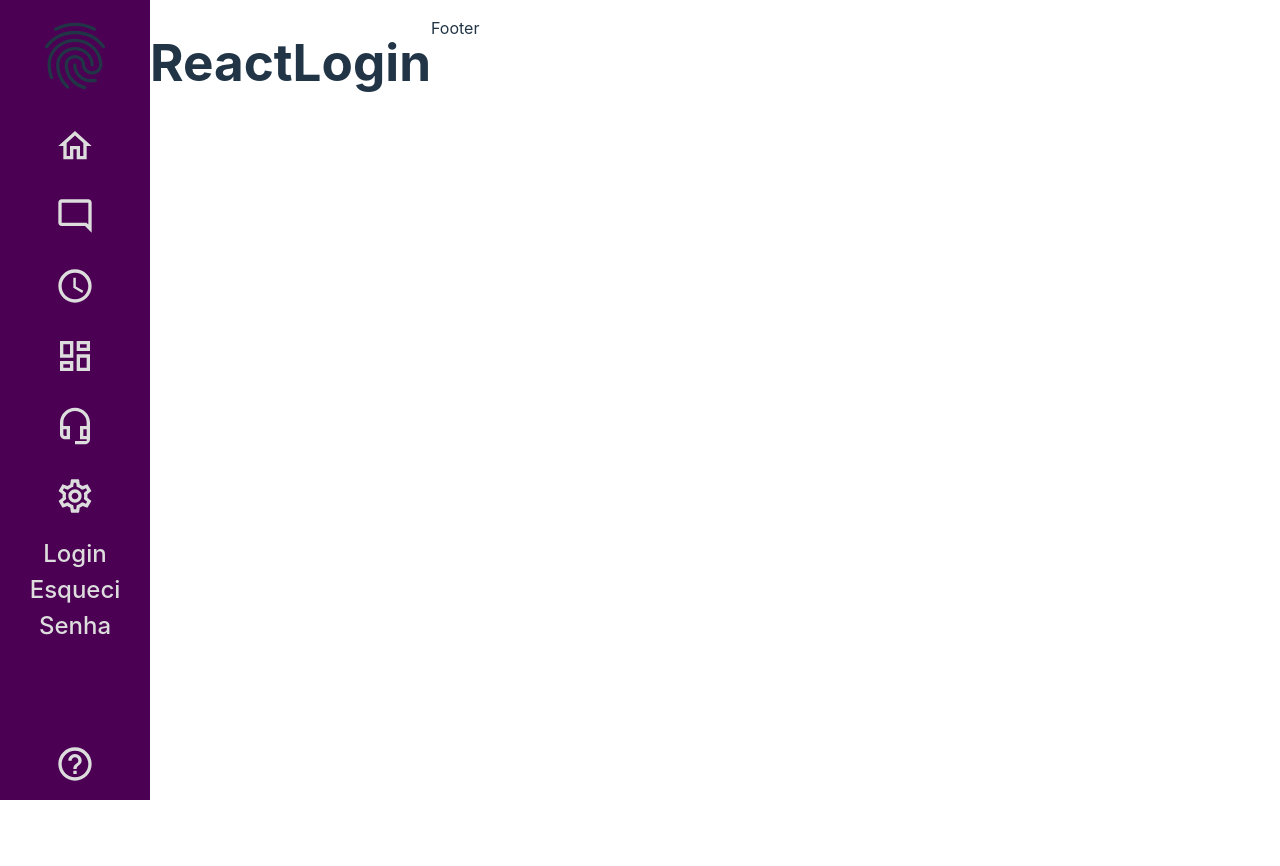
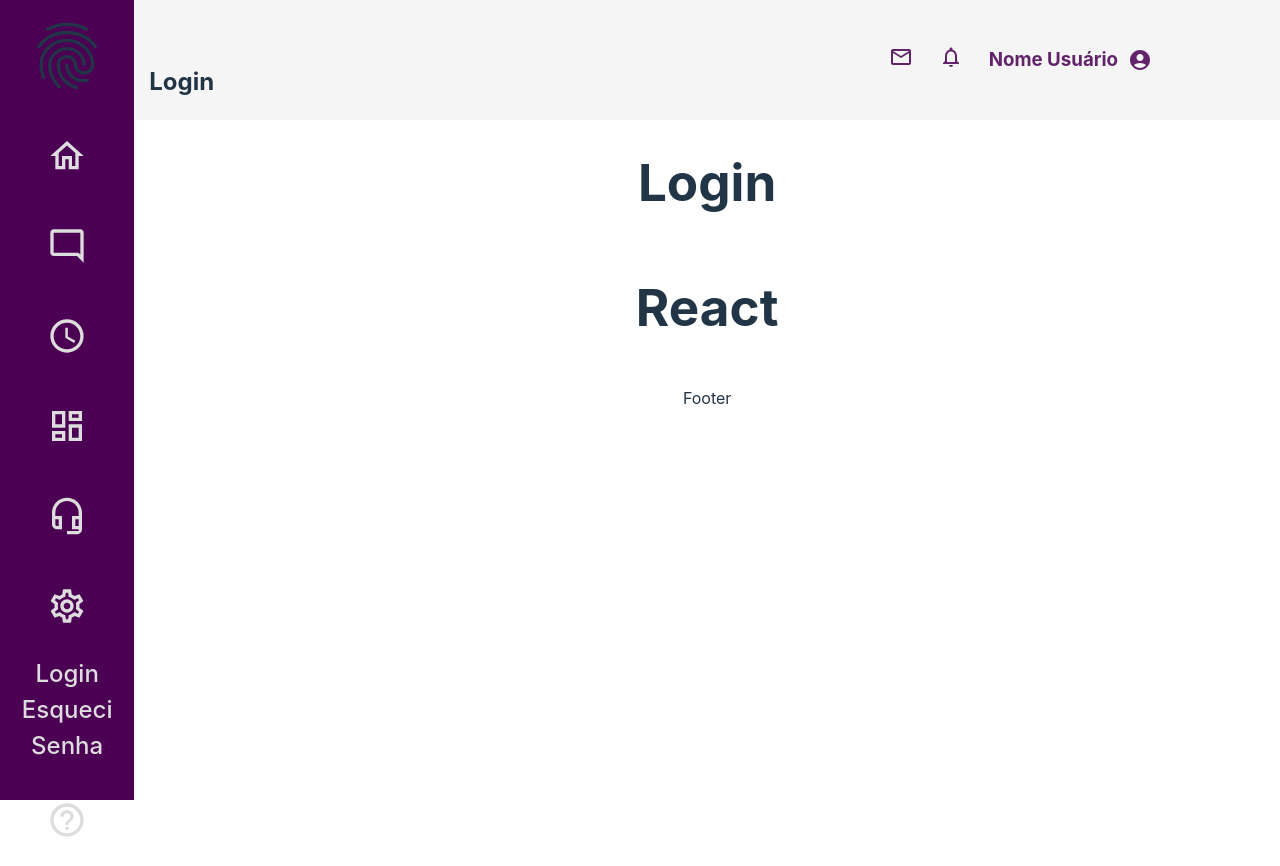
Before and after one commit to PROGRAMA-DE-RESIDENCIA-CMTECH-2023-1/FRONT-END, a React (Vite) app in the folder frontend-cmtech/: page / in a window 1280 px wide. Before the commit the page ends 800 px from the top, so only its background shows below. Built offline with nearby package versions, Linux system fonts and the light colour scheme.

Commit message:
Header component criado

```diff
--- a/frontend-cmtech/src/App.css
+++ b/frontend-cmtech/src/App.css
@@ -1,9 +1,15 @@
 .App {
   display: flex;
+  width: 100%;
+}
+
+.App .Content {
+  display: flex;
+  flex-direction: column;
+  width: 100%;
 }
 
 #root {
-  max-width: 1280px;
   text-align: center;
 }
 
--- a/frontend-cmtech/src/App.jsx
+++ b/frontend-cmtech/src/App.jsx
@@ -5,14 +5,17 @@
 
 //navegar entre as paginas
 import NavBar from './components/NavBar';
+import Header from './components/Header';
 
 function App() {
   return (
     <div className="App">
       <NavBar/>
-      <h1>React</h1>
-      <Outlet />
-      <p>Footer</p>
+      <div className='Content'>
+        <Outlet />
+        <h1>React</h1>
+        <p>Footer</p>
+      </div>
     </div>
   )
 }
--- /dev/null
+++ b/frontend-cmtech/src/components/Header.css
@@ -0,0 +1,34 @@
+.Header {
+    display: flex;
+    height: 120px;
+    background-color: #F5F5F5;
+    justify-content: space-between;
+    align-items: center;
+    padding-right: 120px;
+}
+
+.Header .Title {
+    margin-left: 15px;
+    align-self: end;
+}
+
+.Header .Options {
+    display: flex;
+    flex-direction: row;
+    gap: 10px;
+    align-items: center;
+    border-radius: 20px;
+}
+
+.Header a {
+    padding-left: 8px;
+    padding-right: 8px;
+    color: #63236B;
+    border-radius: 20px;
+}
+
+.Header a:hover {
+    color: #4B0054;
+    background-color: #A386A8;
+    border-radius: 20px;
+}
--- /dev/null
+++ b/frontend-cmtech/src/components/Header.jsx
@@ -0,0 +1,31 @@
+import './Header.css'
+
+import { Link } from "react-router-dom";
+
+import EmailOutlinedIcon from '@mui/icons-material/EmailOutlined';
+import NotificationsNoneOutlinedIcon from '@mui/icons-material/NotificationsNoneOutlined';
+import AccountCircleIcon from '@mui/icons-material/AccountCircle';
+
+const Header = (props) => {
+    return (
+        <div className='Header'>
+            <h2 className='Title'>{props.title}</h2>
+            <div className='Options'>
+                <Link>
+                    <EmailOutlinedIcon/>
+                </Link>
+                <Link>
+                    <NotificationsNoneOutlinedIcon/>
+                </Link>
+                <Link to="/">
+                    <div className='Options'>
+                        <h3>Nome Usuário</h3>
+                        <AccountCircleIcon/>
+                    </div>
+                </Link>
+            </div>
+        </div>
+    )
+}
+
+export default Header
--- a/frontend-cmtech/src/components/NavBar.jsx
+++ b/frontend-cmtech/src/components/NavBar.jsx
@@ -13,7 +13,7 @@
 const sx = {
     height: '40px',
     width: '40px',
-    margin: '10px'
+    margin: '20px'
 }
 
 const NavBar = () => {
--- a/frontend-cmtech/src/index.css
+++ b/frontend-cmtech/src/index.css
@@ -12,6 +12,9 @@
   -webkit-font-smoothing: antialiased;
   -moz-osx-font-smoothing: grayscale;
   -webkit-text-size-adjust: 100%;
+
+  width: 100%;
+  margin: 0;
 }
 
 a {
--- a/frontend-cmtech/src/routes/EsqueciSenha.jsx
+++ b/frontend-cmtech/src/routes/EsqueciSenha.jsx
@@ -1,8 +1,10 @@
 import React from "react";
+import Header from "../components/Header";
 
 const EsqueciSenha = () => {
     return(
         <div>
+            <Header title="Esqueci a senha"/>
             <h1>Esqueci Senha</h1>
         </div>
     )
--- a/frontend-cmtech/src/routes/Home.jsx
+++ b/frontend-cmtech/src/routes/Home.jsx
@@ -1,9 +1,11 @@
 import React from "react";
 import { Link } from "react-router-dom";
+import Header from "../components/Header";
 
 const Home = () => {
     return(
         <div>
+            <Header title="Home"/>
             <h1>Home</h1>
             {/* nested routes */}
             <p>
--- a/frontend-cmtech/src/routes/Login.jsx
+++ b/frontend-cmtech/src/routes/Login.jsx
@@ -1,8 +1,10 @@
 import React from "react";
+import Header from "../components/Header";
 
 const Login = () => {
     return(
         <div>
+            <Header title="Login"/>
             <h1>Login</h1>
         </div>
     )
```
